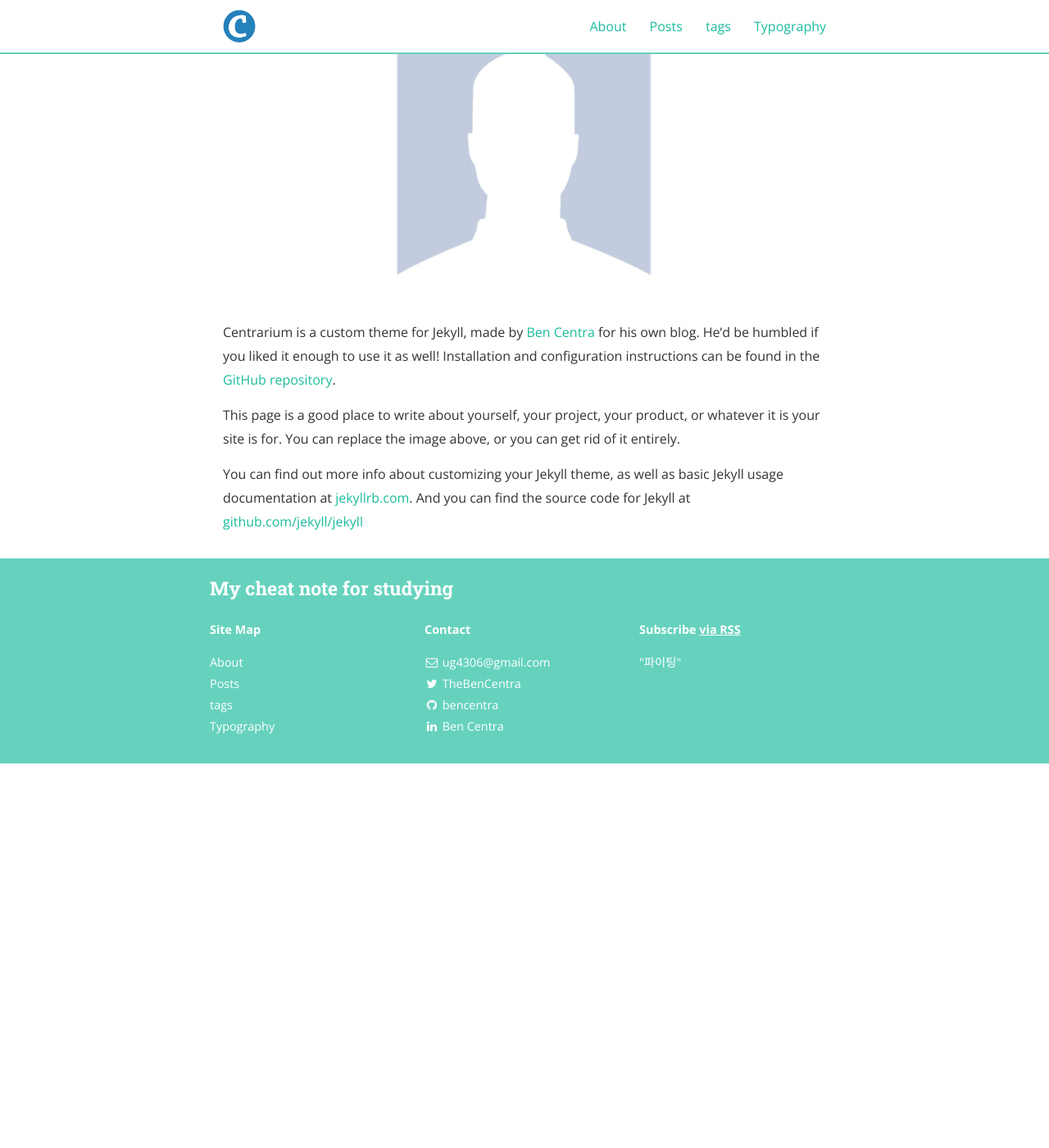
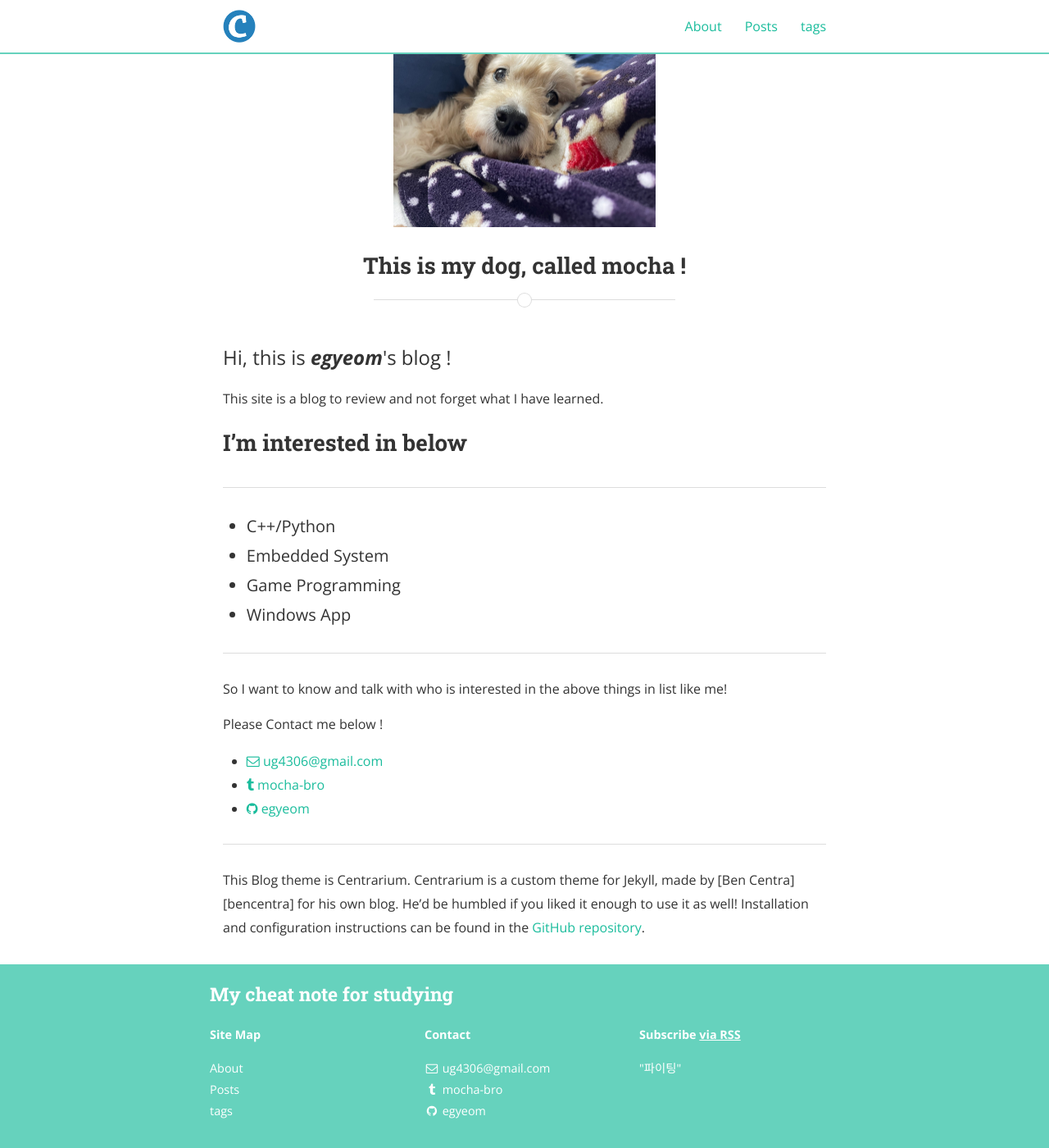
Before and after one commit to EGyeom/egyeom.github.io, a Jekyll site: the page built from about.md, in a window 1280 px wide and 1400 px high, scrolled down 180 px. Shown: the whole window at 82% size. Built offline with Jekyll 4.4.1, drawn with Linux system fonts in a browser that asks for light colours; nearby versions of some CDN libraries; before the commit the page ends 1111 px from its top, so only the background shows below that.

Commit message:
clean up posts and arrange site

```diff
--- a/_config.yml
+++ b/_config.yml
@@ -75,11 +75,11 @@
 #     desc: Follow me on Twitter            # Description to display as link title, etc
 #     share: true                           # Include in the "Share" section of posts
 social:
-  - name: Twitter
-    icon: twitter
-    username: TheBenCentra
-    url: https://twitter.com/TheBenCentra
-    desc: Follow me on Twitter
+  - name: Tumblr
+    icon: tumblr
+    username: mocha-bro
+    url: https://mocha-bro.tistory.com
+    desc: Follow me on Tistory
     share: true
 
   - name: Facebook
@@ -91,15 +91,15 @@
 
   - name: GitHub
     icon: github
-    username: bencentra
-    url: https://github.com/bencentra
+    username: egyeom
+    url: https://github.com/egyeom
     desc: Fork me on GitHub
     share: false
 
   - name: LinkedIn
     icon: linkedin
     username: Ben Centra
-    url: https://www.linkedin.com/pub/ben-centra/47/769/60a
+    url: ""
     desc: Connect with me on LinkedIn
     share: true
 
--- a/_layouts/post.html
+++ b/_layouts/post.html
@@ -45,7 +45,7 @@
   <p class="rss-subscribe text"><strong>Subscribe <a href="{{ "/feed.xml" | prepend: site.baseurl }}">via RSS</a></strong></p>
 </section>
 
-<section class="share">
+<!-- <section class="share">
   <span>Share: </span>
   {% for social in site.social %}
     {% capture full_url %}{{ site.url }}{{ site.baseurl }}{{ page.url }}{% endcapture %}
@@ -90,7 +90,7 @@
       </a>
     {% endif %}
   {% endfor %}
-</section>
+</section> -->
 {% if site.inter_post_navigation == true %}
 	<section class="post-navigation">
 		<span class="prev-post">
--- a/_posts/example/2015-04-20-welcome-to-jekyll.markdown
+++ b/_posts/example/2015-04-20-welcome-to-jekyll.markdown
@@ -7,6 +7,8 @@
 tags:	jekyll welcome
 cover:  "/assets/instacode.png"
 ---
+-
+{:toc}
 
 You’ll find this post in your `_posts` directory. Go ahead and edit it and re-build the site to see your changes. You can rebuild the site in many different ways, but the most common way is to run `jekyll serve`, which launches a web server and auto-regenerates your site when a file is updated.
 
--- a/about.md
+++ b/about.md
@@ -5,14 +5,51 @@
 main_nav: true
 ---
 
-![alt text]({{ site.baseurl }}/assets/profile-placeholder.gif "Profile Picture"){:.profile}
+![alt text]({{ site.baseurl }}/assets/mocha_picture.jpg "Profile Picture"){:.profile}
 
-Centrarium is a custom theme for Jekyll, made by [Ben Centra][bencentra] for his own blog. He'd be humbled if you liked it enough to use it as well! Installation and configuration instructions can be found in the [GitHub repository](https://github.com/bencentra/centrarium).
+<div style="text-align: center"><h2>This is my dog, called mocha !</h2></div>
+{% include page_divider.html %}
 
-This page is a good place to write about yourself, your project, your product, or whatever it is your site is for. You can replace the image above, or you can get rid of it entirely.
 
-You can find out more info about customizing your Jekyll theme, as well as basic Jekyll usage documentation at [jekyllrb.com](http://jekyllrb.com/). And you can find the source code for Jekyll at [github.com/jekyll/jekyll](https://github.com/jekyll/jekyll)
+<p style="font-size:24px">Hi, this is <b><em>egyeom</em></b>'s blog !</p>
 
-[centrarium]: https://github.com/bencentra/centrarium
-[bencentra]: http://bencentra.com
-[jekyll]: https://github.com/jekyll/jekyll
+This site is a blog to review and not forget what I have learned.
+
+I'm interested in below
+---
+---
+<ul style="font-size:20px">
+    <li>C++/Python</li>
+    <li>Embedded System</li>
+    <li>Game Programming</li>
+    <li>Windows App</li>
+</ul>
+---
+
+So I want to know and talk with who is interested in the above things in list like me!
+
+Please Contact me below !
+
+<ul class="social-media-list">
+        <li>
+          <a href="mailto:{{ site.email }}">
+            <i class="fa fa-envelope-o"></i>
+            <span class="username">{{ site.email }}</span>
+          </a>
+        </li>
+
+        {% for social in site.social %}
+          {% if social.url != "" %}
+          <li>
+            <a href="{{ social.url }}" title="{{ social.desc }}">
+              <i class="fa fa-{{ social.icon }}"></i>
+              <span class="username">{% if social.username %}{{ social.username }}{% else %}{{ social.name }}{% endif %}</span>
+            </a>
+          </li>
+          {% endif %}
+        {% endfor %}
+</ul>
+------
+
+
+This Blog theme is Centrarium. Centrarium is a custom theme for Jekyll, made by [Ben Centra][bencentra] for his own blog. He'd be humbled if you liked it enough to use it as well! Installation and configuration instructions can be found in the [GitHub repository](https://github.com/bencentra/centrarium).
```
Also changed, not shown: _posts/2021-06-13-test.md (deleted, +0 -23 lines), _posts/example/2015-04-18-welcome-to-jekyll.md (deleted, +0 -74 lines), _posts/study/cpp/2021-08-11-Cpp01.md (deleted, +0 -17 lines), _posts/study/jekyll/2021-05-28-first_post.md (deleted, +0 -182 lines), tags.md (+3 -2 lines), typography.md (+1 -1 lines), _posts/study/cpp/2021-10-29-Cpp01.md (renamed from _posts/study/cpp/2021-08-19-C01.md), assets/mocha_picture.jpg (added).
